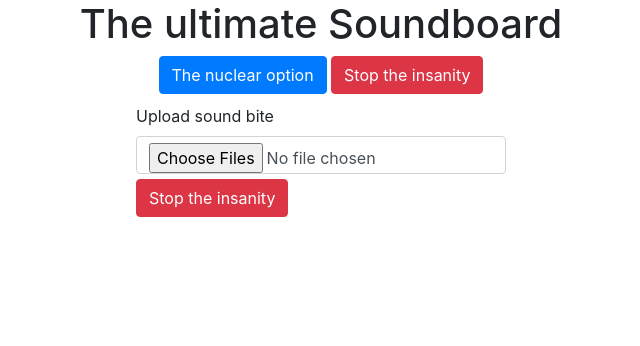
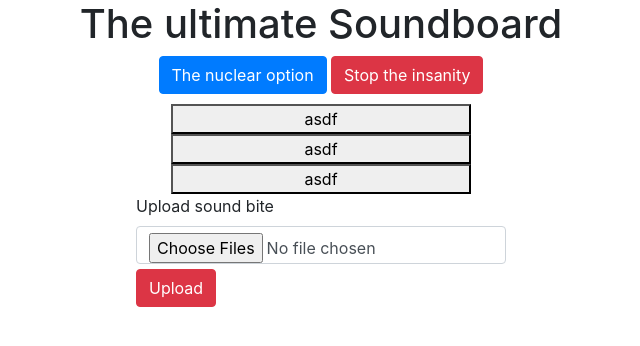
Before and after one commit to PascalDevenoge/discord-soundboard, a Flask app: page / in a window 1280 px wide. Shown: the top 346 px of the page, without its empty margins (319-959 px from the left). Run offline with Flask 3, Linux system fonts and the light colour scheme; data that the repository does not hold is empty.

Commit message:
eveeeenn some more style

```diff
--- a/static/index.html
+++ b/static/index.html
@@ -23,7 +23,7 @@
       <label for="formFileMultiple" class="form-label">Upload sound bite</label>
       <input class="form-control" type="file" id="formFileMultiple" multiple>
     </div>
-    <button id="submitUpload" type="submit" class="btn btn-danger">Stop the insanity</button>
+    <button id="submitUpload" type="submit" class="btn btn-danger">Upload</button>
   </form>
 </body>
 
--- a/static/soundboard.js
+++ b/static/soundboard.js
@@ -1,4 +1,21 @@
 let soundContainer = document.getElementById("soundBites");
+
+
+let button = document.createElement("button", {id: `_button`})
+let button2 = document.createElement("button", {id: `_button`})
+let button3 = document.createElement("button", {id: `_button`})
+button.innerText = "asdf"
+button2.innerText = "asdf"
+button3.innerText = "asdf"
+
+button.classList.add("list-group-item,list-group-item-action");
+button2.classList.add("list-group-item,list-group-item-action");
+button3.classList.add("list-group-item,list-group-item-action");
+
+soundContainer.appendChild(button);
+soundContainer.appendChild(button2);
+soundContainer.appendChild(button3)
+
 
 tracks = fetch('tracks')
   .then(response => {
@@ -14,9 +31,7 @@ tracks = fetch('tracks')
       button.innerText = track_name
       button.classList.add("list-group-item,list-group-item-action");
 
-      soundContainer.appendChild(button)
-      soundContainer.appendChild(document.createElement("br"))
-
+      soundContainer.appendChild(button);
       button.addEventListener("click", () => {
         fetch(`play/${id}`)
       }, false)
--- a/static/style.css
+++ b/static/style.css
@@ -15,6 +15,7 @@ body {
 
 #soundBites {
     margin-top: 10px;
+    width: 300px;
 }
 
 #submitUpload {
```
